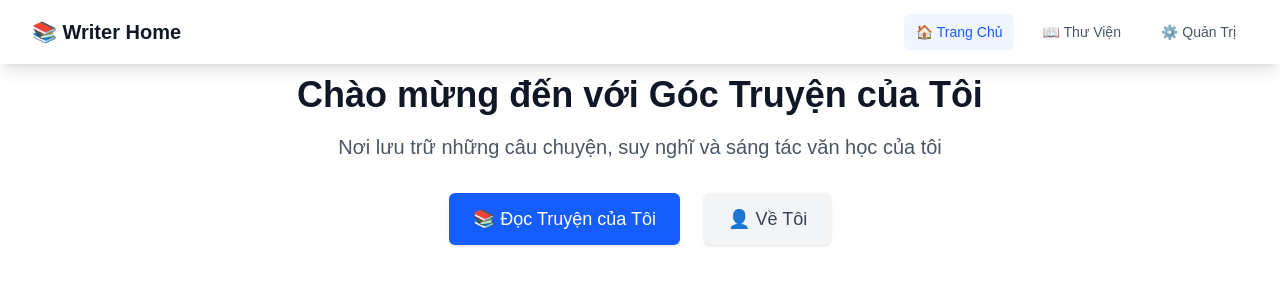
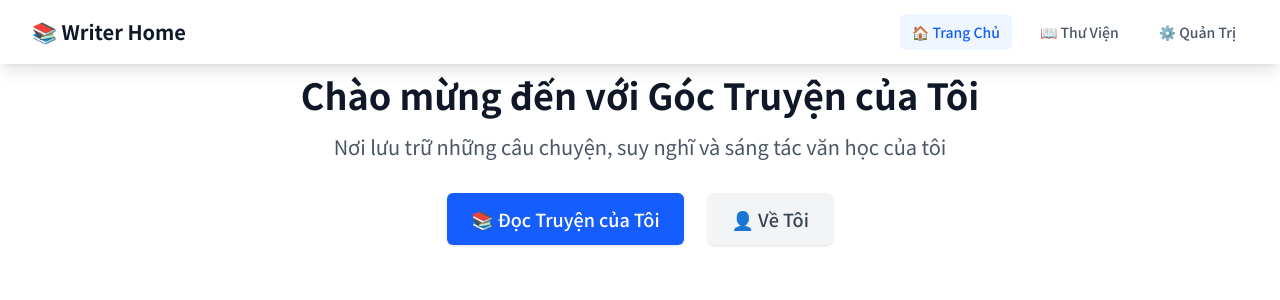
Before and after one commit to YaseiTanuki/Writer-Home, a Next.js app: page / in a window 1280 px wide. Shown: the top 300 px of the page. Built offline with nearby package versions, Linux system fonts and the light colour scheme; no server answers.

Commit message:
use noto

```diff
--- a/src/app/globals.css
+++ b/src/app/globals.css
@@ -8,14 +8,13 @@
 @theme inline {
   --color-background: var(--background);
   --color-foreground: var(--foreground);
-  --font-sans: var(--font-geist-sans);
-  --font-mono: var(--font-geist-mono);
+  --font-sans: var(--font-noto-sans-jp);
 }
 
 body {
   background: var(--background);
   color: var(--foreground);
-  font-family: Arial, Helvetica, sans-serif;
+  font-family: var(--font-noto-sans-jp), 'Noto Sans JP', 'Hiragino Sans', 'Yu Gothic', 'Meiryo', sans-serif;
 }
 
 /* Tiptap Editor Styles */
--- a/src/app/layout.tsx
+++ b/src/app/layout.tsx
@@ -1,16 +1,12 @@
 import type { Metadata } from "next";
-import { Geist, Geist_Mono } from "next/font/google";
+import { Noto_Sans_JP } from "next/font/google";
 import "./globals.css";
 import { AuthProvider } from "../contexts/AuthContext";
 
-const geistSans = Geist({
-  variable: "--font-geist-sans",
+const notoSansJP = Noto_Sans_JP({
+  variable: "--font-noto-sans-jp",
   subsets: ["latin"],
-});
-
-const geistMono = Geist_Mono({
-  variable: "--font-geist-mono",
-  subsets: ["latin"],
+  weight: ["100", "300", "400", "500", "700", "900"],
 });
 
 export const metadata: Metadata = {
@@ -26,7 +22,7 @@ export default function RootLayout({
   return (
     <html lang="en">
       <body
-        className={`${geistSans.variable} ${geistMono.variable} antialiased`}
+        className={`${notoSansJP.variable} antialiased`}
       >
         <AuthProvider>
           {children}
--- /dev/null
+++ b/tailwind.config.js
@@ -0,0 +1,16 @@
+/** @type {import('tailwindcss').Config} */
+module.exports = {
+  content: [
+    './src/pages/**/*.{js,ts,jsx,tsx,mdx}',
+    './src/components/**/*.{js,ts,jsx,tsx,mdx}',
+    './src/app/**/*.{js,ts,jsx,tsx,mdx}',
+  ],
+  theme: {
+    extend: {
+      fontFamily: {
+        sans: ['var(--font-noto-sans-jp)', 'Noto Sans JP', 'Hiragino Sans', 'Yu Gothic', 'Meiryo', 'sans-serif'],
+      },
+    },
+  },
+  plugins: [],
+}
```
